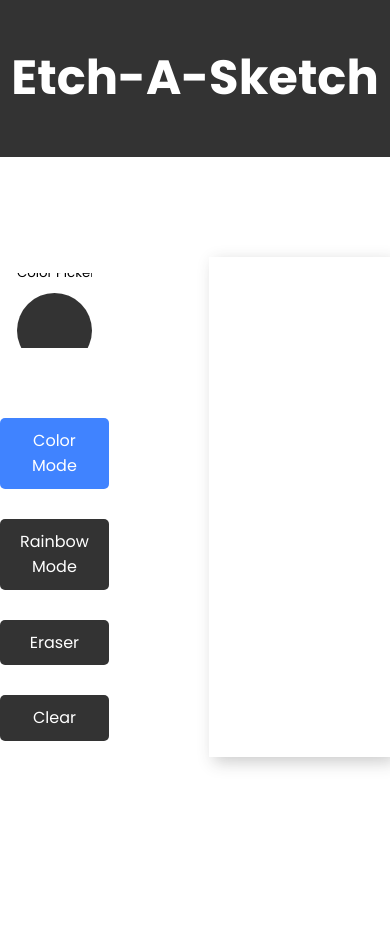
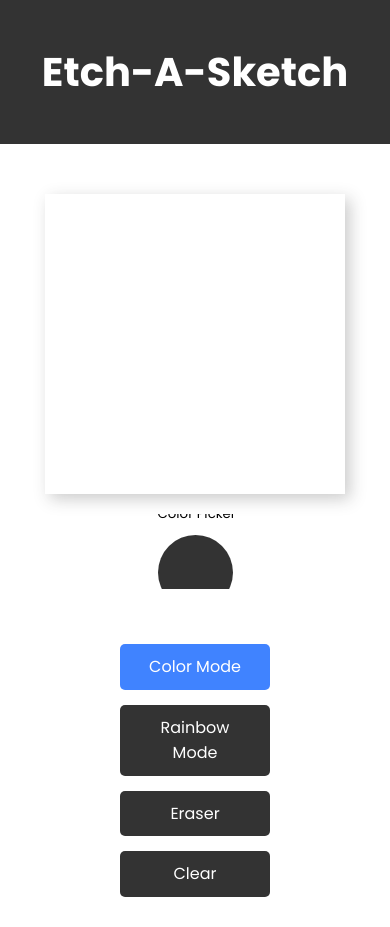
Before and after one commit to EmPee7CC/etch-a-sketch, a plain HTML site: page index.html in a window 390 px wide. Before the commit the page ends 844 px from the top, so only its background shows below. Drawn offline with Linux system fonts and the light colour scheme.

Commit message:
Add media queries

```diff
--- a/style.css
+++ b/style.css
@@ -111,3 +111,40 @@ input[type='color']::-webkit-color-swatch {
 .grid-element {
   user-select: none;
 }
+
+@media (max-width: 850px) {
+  .main {
+    gap: 50px;
+    margin-top: 50px;
+  }
+
+  .settings {
+    gap: 15px;
+    width: 150px;
+  }
+
+  .grid {
+    height: 400px;
+    width: 400px;
+  }
+}
+
+@media (max-width: 650px) {
+  .header-title {
+    font-size: 2.5rem;
+  }
+
+  .main {
+    flex-direction: column-reverse;
+    margin-top: 50px;
+  }
+
+  .settings {
+    margin: -30px 0 30px 0;
+  }
+
+  .grid {
+    width: 300px;
+    height: 300px;
+  }
+}
```
